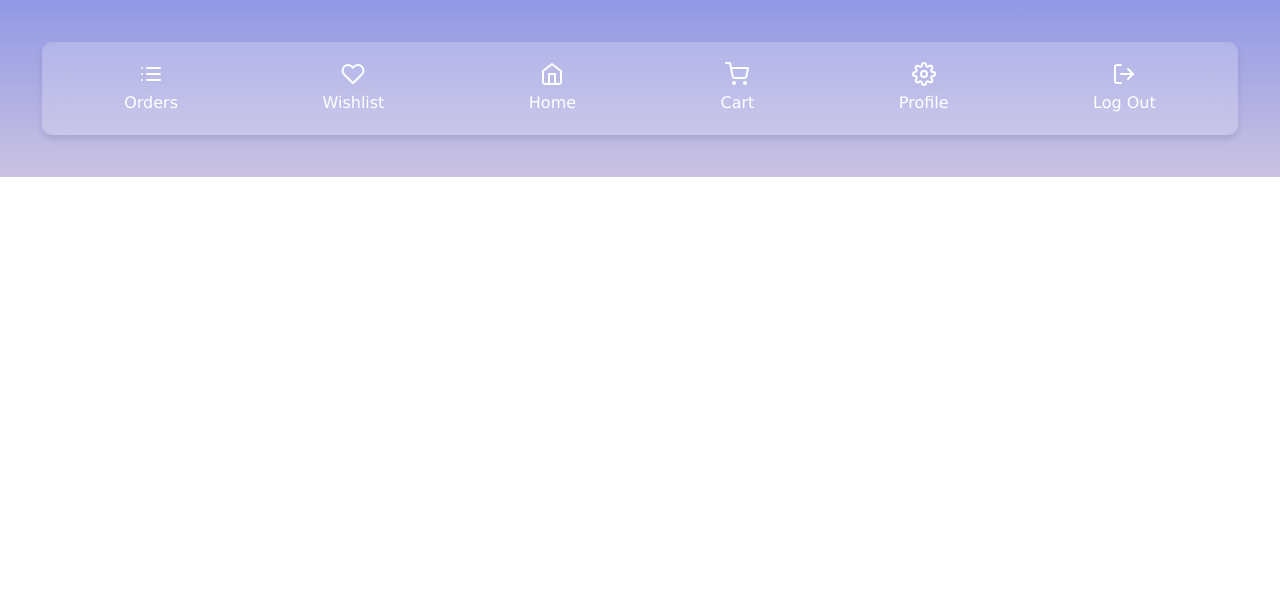
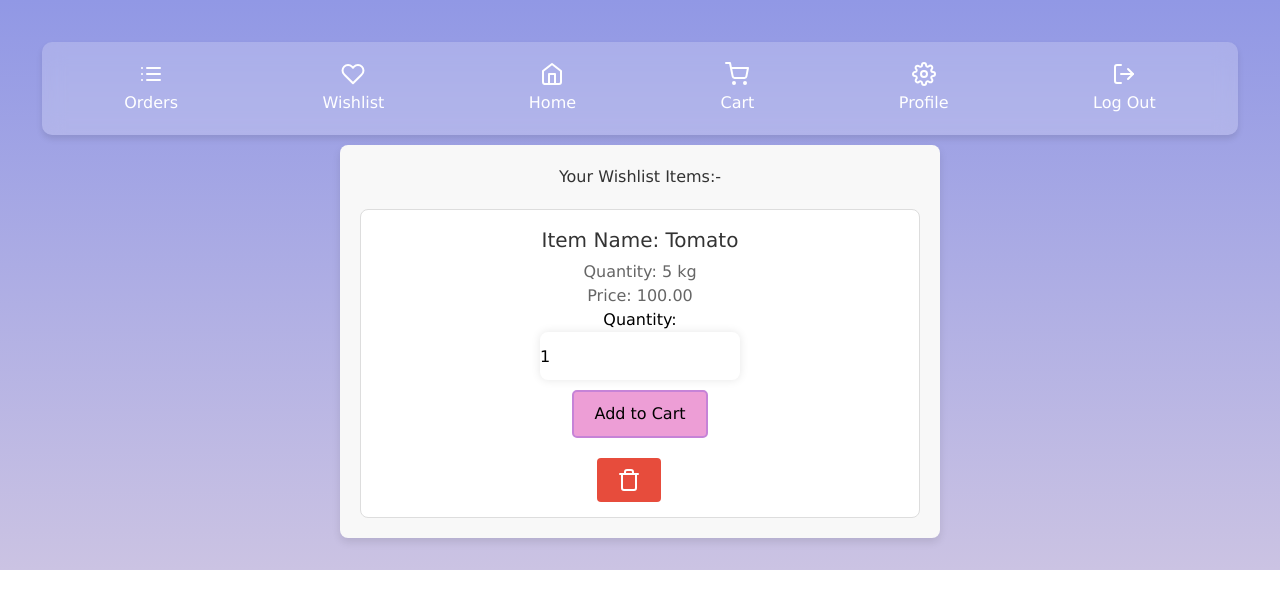
Before and after one commit to abhigyan-c/grocery-shopping-app, a React (Vite) app in the folder Grocery/: page /Wishlist in a window 1280 px wide. Shown: the top 608 px of the page. Built offline with nearby package versions, Linux system fonts and the light colour scheme.

Commit message:
Added Wishlist page

```diff
--- a/Grocery/src/App.jsx
+++ b/Grocery/src/App.jsx
@@ -8,6 +8,7 @@ import Navbar from './pages/Navbar'
 import ProductPage from './pages/ProductPage'
 import Landing from './pages/Landing';
 import Navbar2 from './pages/Navbar2';
+import Wishlist from './pages/Wishlist';
 
 
 const Navigation = () => {
@@ -133,7 +134,7 @@ function App() {
           <Route path="/order-history" element={<OrderHistory orders = {orders}/>} />
           <Route path="/product/:id" element={<ProductPage />} />
           <Route path="/profile" element={<Profile/>}/>
-
+          <Route path='/Wishlist' element={<Wishlist/>} />
       </Routes>
       </div>
     </Router>
--- a/Grocery/src/pages/Navbar.jsx
+++ b/Grocery/src/pages/Navbar.jsx
@@ -14,7 +14,7 @@ const NavBar = () => {
           Orders
         </Link>
 
-        <Link to="/wishlist" className="navbar-item">
+        <Link to="/Wishlist" className="navbar-item">
           <Heart size={24} />
           Wishlist
         </Link>
--- /dev/null
+++ b/Grocery/src/pages/Wishlist.css
@@ -0,0 +1,85 @@
+.outerbox {
+    max-width: 600px;
+    margin: 0 auto;
+    padding: 20px;
+    background-color: #f8f8f8;
+    border-radius: 8px;
+    box-shadow: 0 4px 8px rgba(0, 0, 0, 0.1);
+  }
+
+  h1 {
+    color: #333;
+    text-align: center;
+    font-size: 24px;
+  }
+
+  .box {
+    background-color: #fff;
+    border: 1px solid #ddd;
+    border-radius: 8px;
+    padding: 15px;
+    margin-top: 20px;
+  }
+
+  .items {
+    display: flex;
+    flex-direction: column;
+    align-items: center;
+  }
+
+  .item-name {
+    color: #333;
+    font-size: 20px;
+    margin-bottom: 5px;
+  }
+
+  .quantity,
+  .price {
+    color: #666;
+    font-size: 16px;
+  }
+  .addtocart-btn{
+      border:2px solid #C683D7;
+      background-color: #ED9ED6;
+      padding: 10px 20px; /* Adjust padding as needed */
+      font-size: 16px;
+      transition: background-color 0.3s;
+      border-radius: 5px;
+      margin-top:10px;
+        /* display:inline-block; */
+
+  }
+
+  .addtocart-btn:hover {
+    background-color: #e681ba;
+  }
+  .addtocart-btn .two{
+    display: none;
+  }
+  .addtocart-btn:hover .two{
+    display:inline;
+  }
+  .addtocart-btn:hover .one{
+    display:none;
+  }
+  .inp{
+    display:flex;
+
+  }
+input{
+    display: inline;
+  }
+.delete-btn{
+
+    display:block;
+    background-color: #e74c3c; /* Red background color */
+  color: #fff; /* White text color */
+  padding: 10px 20px; /* Adjust padding as needed */
+  border: none;
+  border-radius: 4px;
+  cursor: pointer;
+  transition: background-color 0.3s;
+  /* font-size:16px; */
+  margin-left: 57px;
+  margin-top: 20px;
+}
--- /dev/null
+++ b/Grocery/src/pages/Wishlist.jsx
@@ -0,0 +1,42 @@
+import React, { useState } from 'react';
+import './Wishlist.css';
+import toast, { Toaster } from 'react-hot-toast';
+import { ShoppingCart,Trash } from 'react-feather';
+
+const Wishlist = () => {
+  const [quantity, setQuantity] = useState(1);
+
+  function addToCart() {
+    // Logic to add the product to the cart goes here
+    toast.success(`Added ${quantity} item${quantity > 1 ? 's' : ''} to Cart Successfully!`);
+  }
+
+  return (
+    <>
+      <Toaster position="top-center" reverseOrder={false}/>
+      <div className='outerbox'>
+        <h1>Your Wishlist Items:-</h1>
+        <div className='box'>
+          <div className='items'>
+            <h2 className='item-name'>Item Name: Tomato</h2>
+            <p className='quantity'>Quantity: 5 kg</p>
+            <p className='price'>Price: 100.00</p>
+            <div className='quantity-selector'>
+              <label htmlFor='quantity'>Quantity:</label>
+              <div className='inp'>
+              <input type='number' id='quantity' name='quantity' value={quantity} onChange={(e) => setQuantity(e.target.value)} min='1'/>
+            </div>
+            <button className='addtocart-btn' onClick={addToCart}>
+              <span className='one'>Add to Cart</span>
+              <span className='two'><ShoppingCart/></span>
+            </button>
+            <button className='delete-btn'><Trash/></button> {/*for now this dosent work*/ }
+            </div>
+          </div>
+        </div>
+      </div>
+    </>
+  );
+};
+
+export default Wishlist;
```
Also changed, not shown: 1 other file (tests, documents, lock files or other folders).
